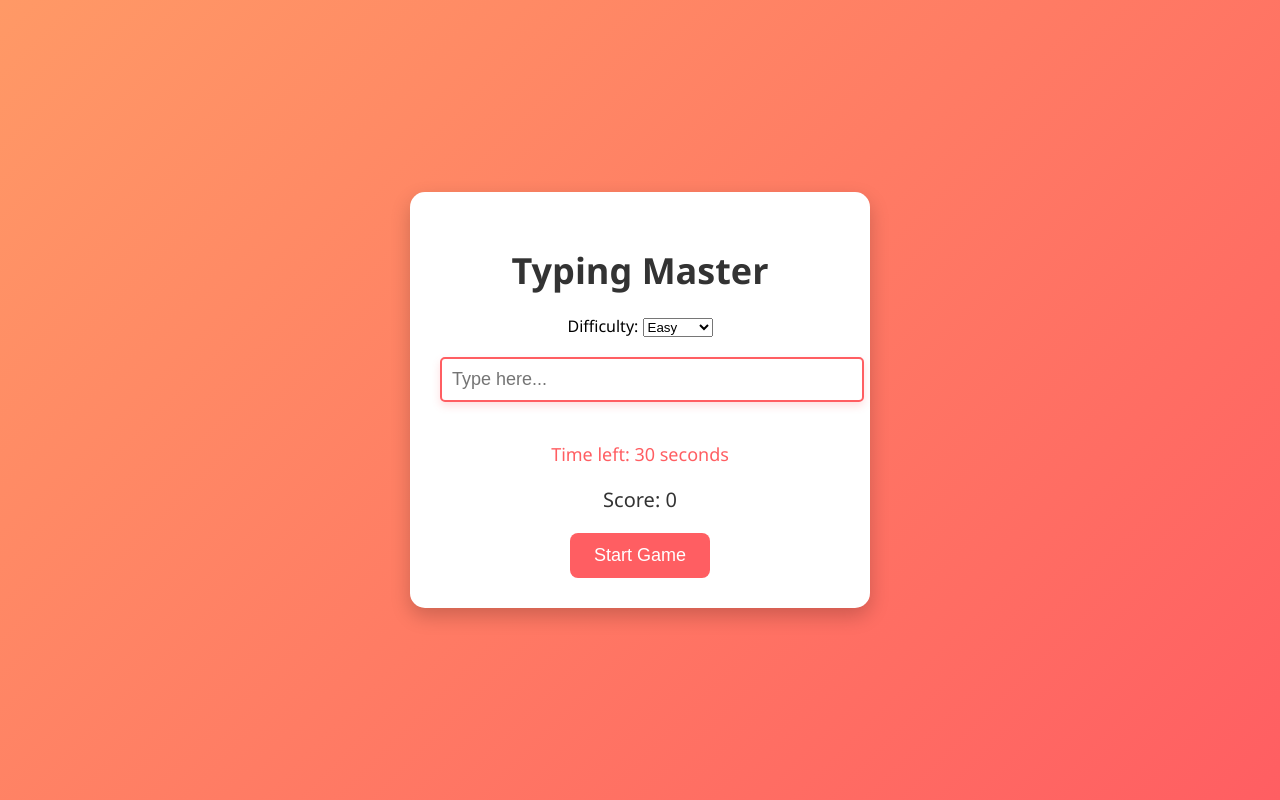
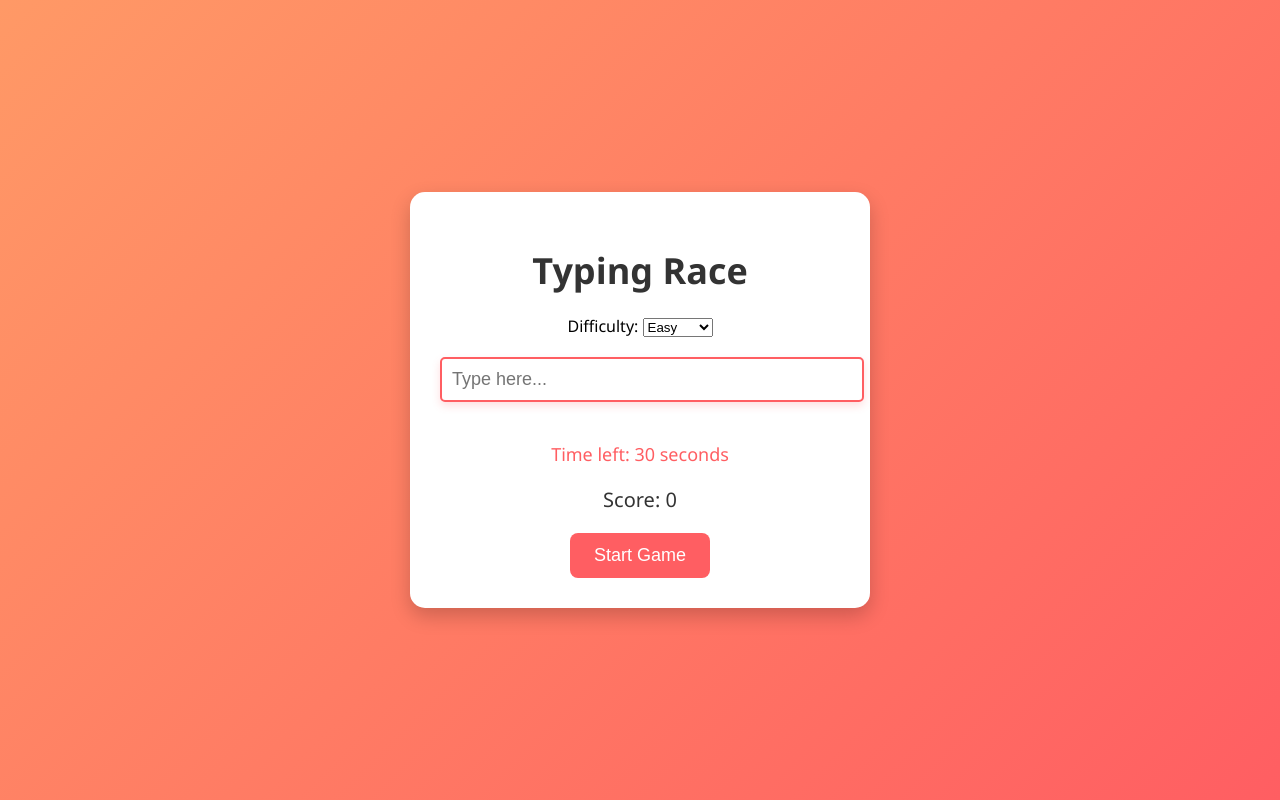
Before and after one commit to kaneki1221/TypeRace, a plain HTML site: page index.html in a window 1280 px wide. Drawn offline with nearby package versions, Linux system fonts and the light colour scheme.

Commit message:
Update index.html

```diff
--- a/index.html
+++ b/index.html
@@ -3,12 +3,12 @@
 <head>
     <meta charset="UTF-8">
     <meta name="viewport" content="width=device-width, initial-scale=1.0">
-    <title>Typing Master Game</title>
+    <title>Typing Race Game</title>
     <link rel="stylesheet" href="styles.css">
 </head>
 <body>
     <div class="container">
-        <h1 class="game-title">Typing Master</h1>
+        <h1 class="game-title">Typing Race</h1>
         <div class="settings">
             <label for="difficulty">Difficulty:</label>
             <select id="difficulty">
```
